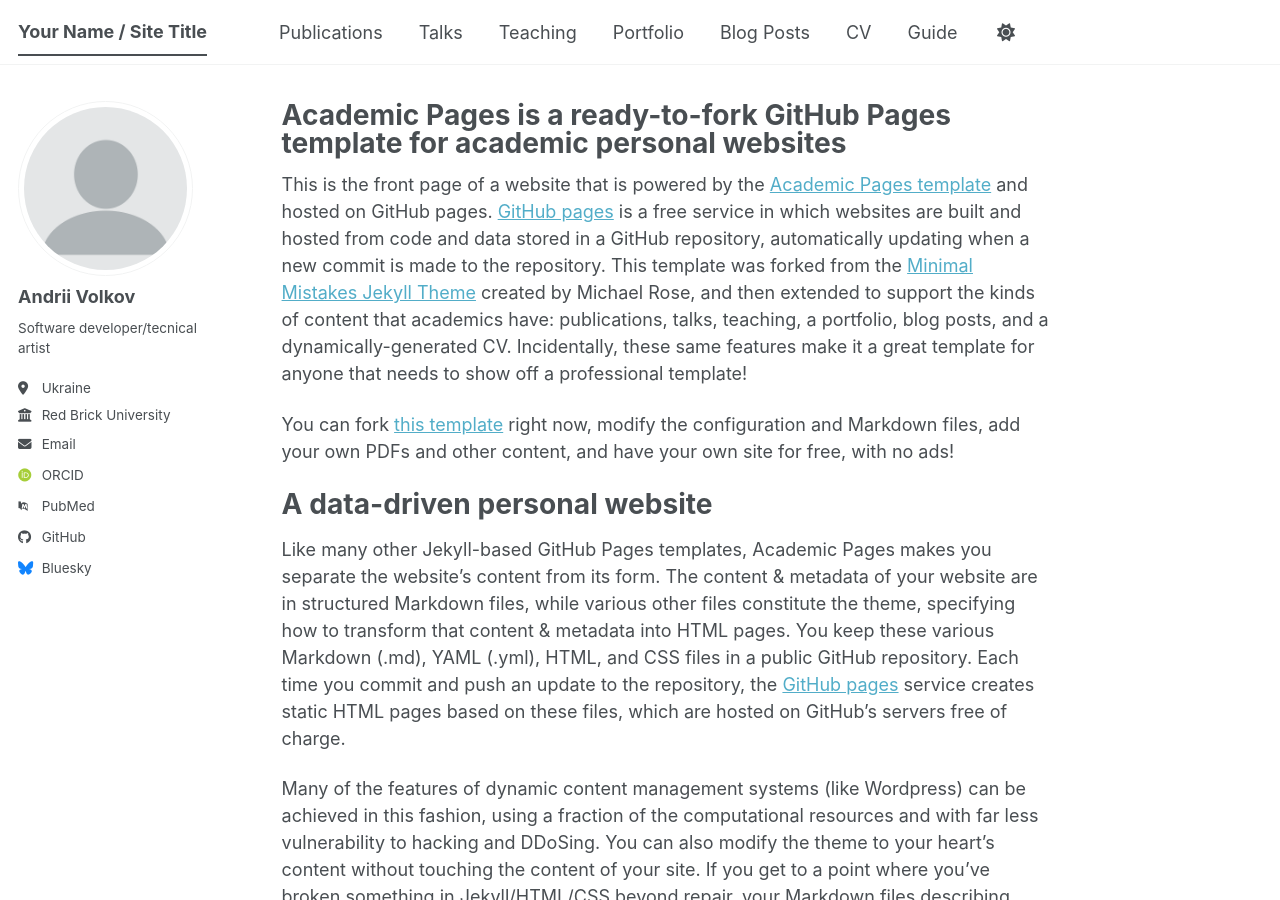
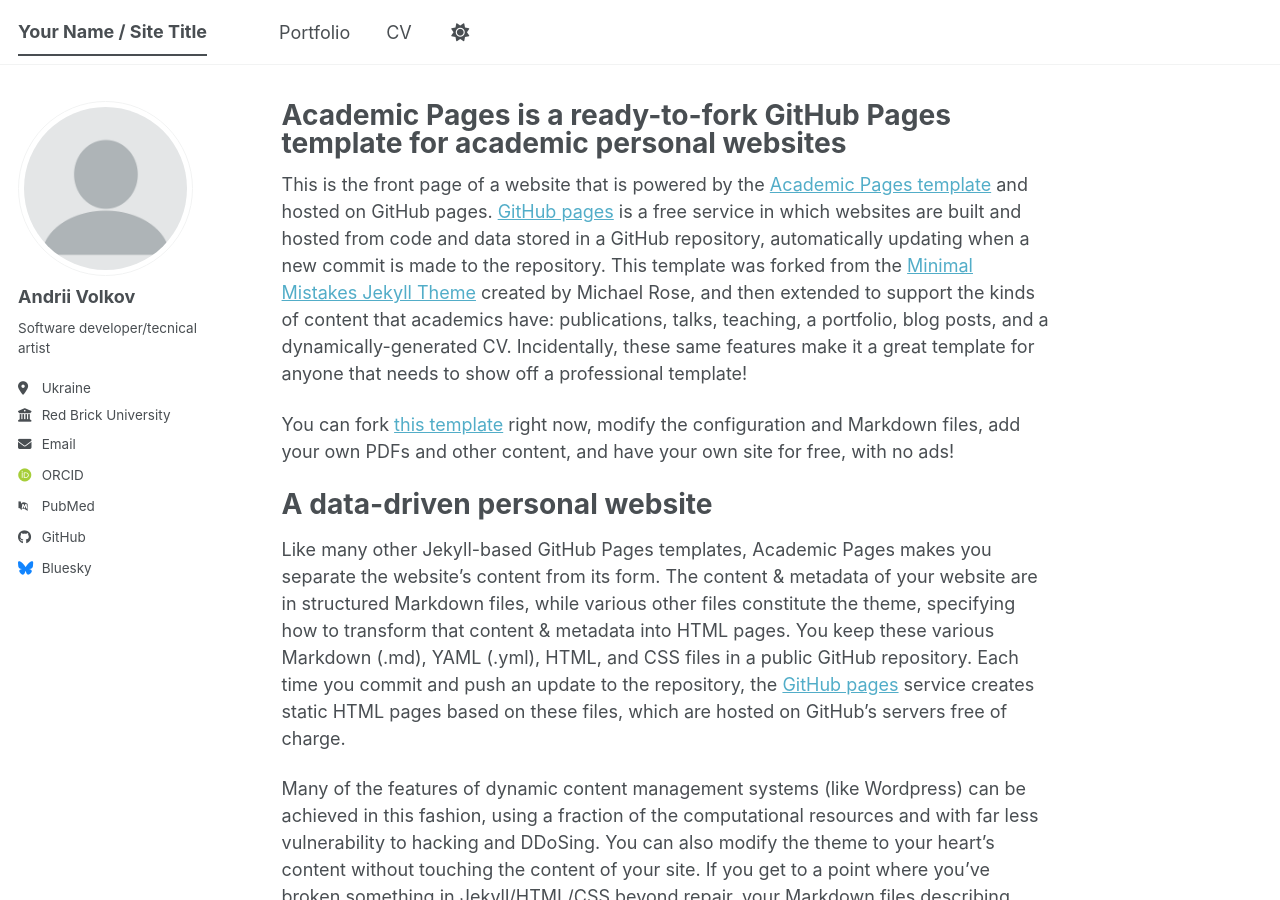
Before and after one commit to polyflow3d/portfolio, a Jekyll site: the page built from _pages/about.md, in a window 1280 px wide and 900 px high. Built offline with Jekyll 4.4.1, drawn with Linux system fonts in a browser that asks for light colours; some web fonts are replaced; a script bundle is joined from its source files by our own code; library files that are not in the unit come from our copies.

Commit message:
Update navigation.yml

```diff
--- a/_data/navigation.yml
+++ b/_data/navigation.yml
@@ -8,26 +8,15 @@
 #      Markdown formatted page while the second is generated using JSON.
 
 main:
-  - title: "Publications"
-    url: /publications/
 
-  - title: "Talks"
-    url: /talks/
 
-  - title: "Teaching"
-    url: /teaching/
 
   - title: "Portfolio"
     url: /portfolio/
 
-  - title: "Blog Posts"
-    url: /year-archive/
 
   - title: "CV"
     url: /cv/
 
   # - title: "CV"
   #   url: /cv-json/
-
-  - title: "Guide"
-    url: /markdown/
```
